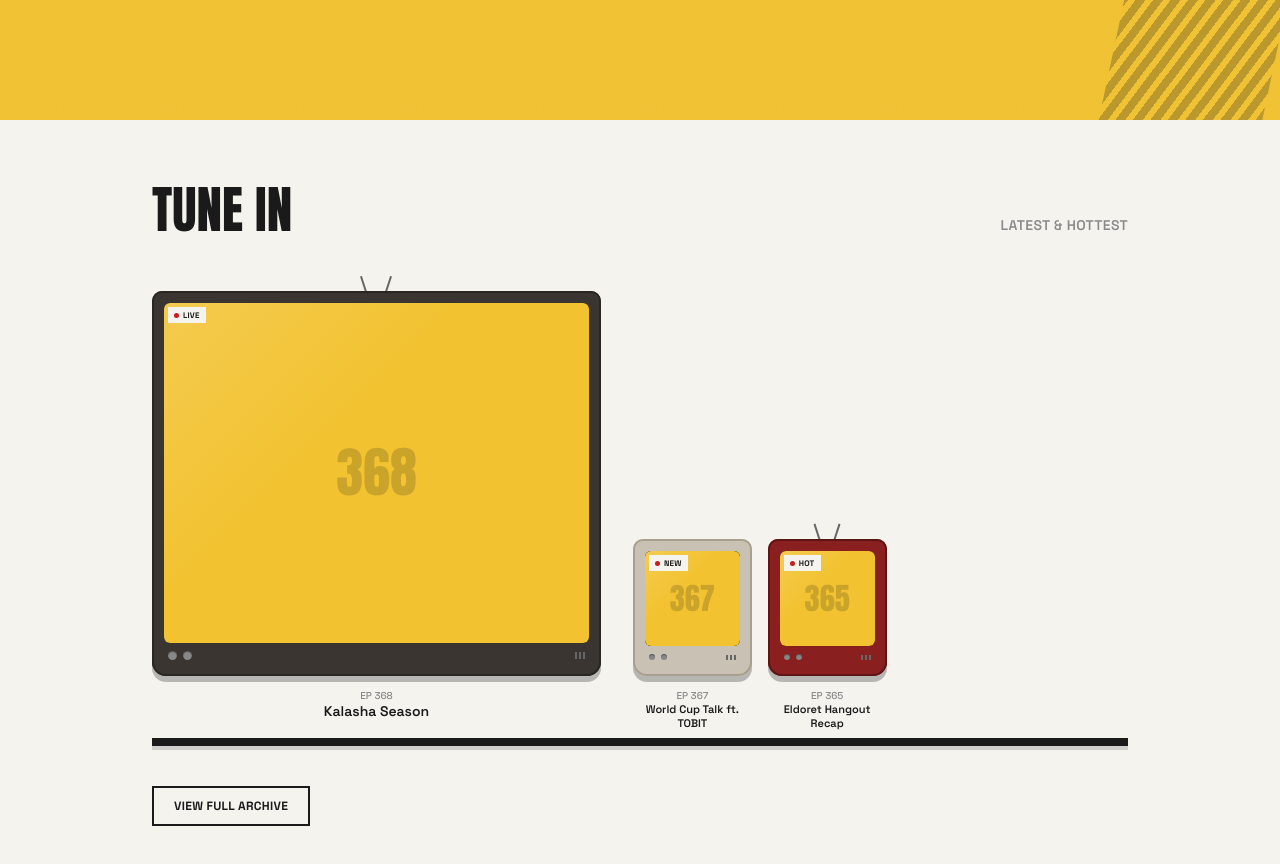
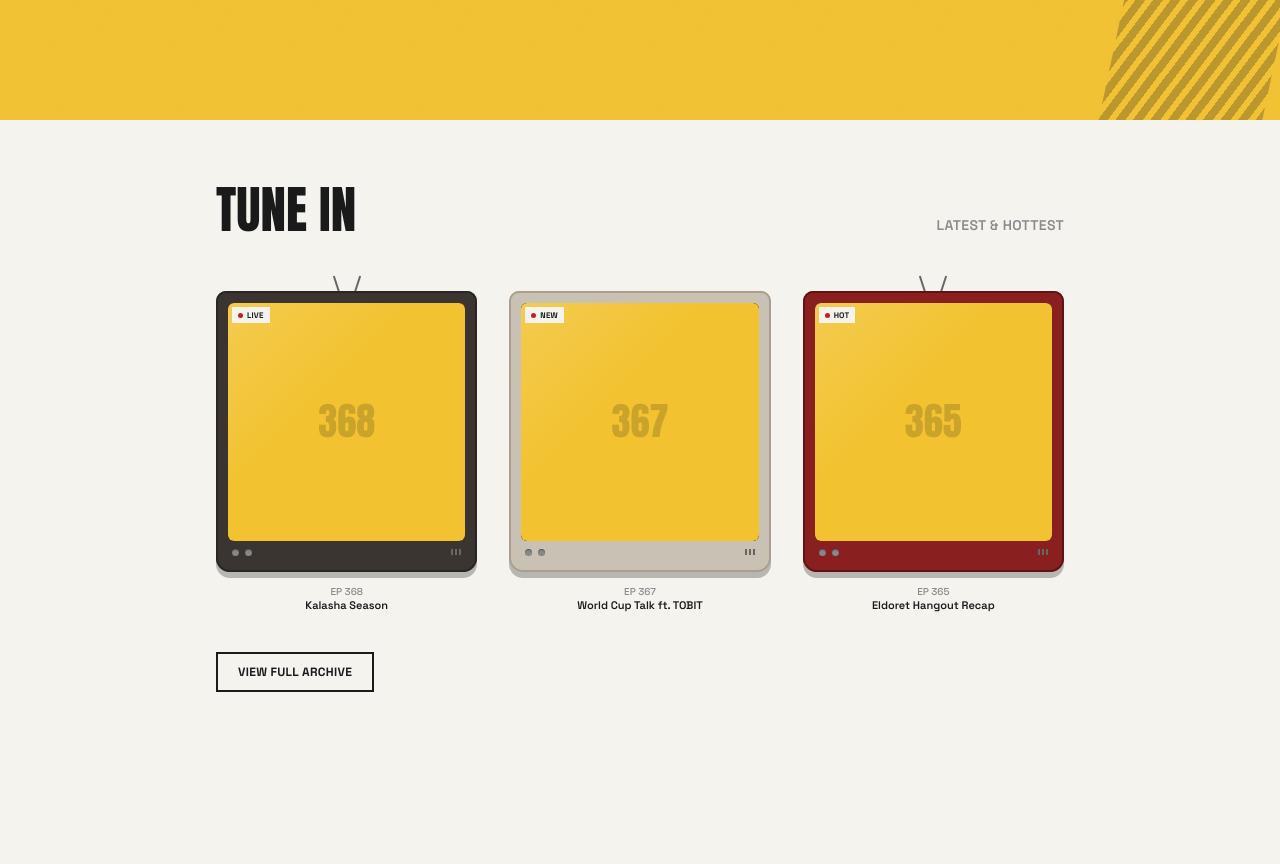
Before and after one commit to Jhny23/mic-cheque, a Next.js app in the folder mic-cheque-web/: page / in a window 1280 px wide. Shown: the part 680-1544 px from the top of the page. After the commit the page ends 1436 px from the top, so only its background shows below. Built offline with nearby package versions, Linux system fonts and the light colour scheme.

Commit message:
Simplify Tune In: equal-size TVs, remove floating disconnected shelf bar

```diff
--- a/mic-cheque-web/components/RetroTV.tsx
+++ b/mic-cheque-web/components/RetroTV.tsx
@@ -8,7 +8,6 @@ export type Episode = {
   tag: string | null;
   isStatic: boolean;
   antenna: boolean;
-  size: "large" | "small";
 };
 
 const cabinetPalettes = [
@@ -48,21 +47,16 @@ export default function RetroTV({
   }, [index]);
 
   const showStatic = ep.isStatic || !tuned;
-  const isLarge = ep.size === "large";
 
   return (
-    <div
-      className={`flex flex-col items-center ${
-        isLarge ? "w-full sm:w-[46%]" : "w-full sm:w-[24%]"
-      }`}
-    >
+    <div className="flex flex-col items-center w-full">
       <div className="flex gap-3 h-5 -mb-1">
         {ep.antenna && (
           <>
             <div
               style={{
                 width: 2,
-                height: isLarge ? 26 : 18,
+                height: 20,
                 background: "#666",
                 transform: "rotate(-18deg)",
                 transformOrigin: "bottom",
@@ -71,7 +65,7 @@ export default function RetroTV({
             <div
               style={{
                 width: 2,
-                height: isLarge ? 26 : 18,
+                height: 20,
                 background: "#666",
                 transform: "rotate(18deg)",
                 transformOrigin: "bottom",
@@ -90,10 +84,9 @@ export default function RetroTV({
         }}
       >
         <div
-          className="relative overflow-hidden bg-[#0a0a0a]"
+          className="relative overflow-hidden bg-[#0a0a0a] aspect-square"
           style={{
             borderRadius: "6px",
-            aspectRatio: isLarge ? "5/4" : "1/1",
             boxShadow: "inset 0 0 12px rgba(0,0,0,0.8)",
           }}
         >
@@ -103,7 +96,7 @@ export default function RetroTV({
             <div className="absolute inset-0 flex items-center justify-center bg-marigold">
               <span
                 className="font-display text-ink"
-                style={{ fontSize: isLarge ? "3.4rem" : "1.9rem", opacity: 0.18 }}
+                style={{ fontSize: "2.4rem", opacity: 0.18 }}
               >
                 {ep.n}
               </span>
@@ -136,8 +129,8 @@ export default function RetroTV({
                 key={i}
                 className="inline-block bg-[#888]"
                 style={{
-                  width: isLarge ? 9 : 6,
-                  height: isLarge ? 9 : 6,
+                  width: 7,
+                  height: 7,
                   borderRadius: "9999px",
                   boxShadow: "inset 0 1px 1px rgba(0,0,0,0.4)",
                 }}
@@ -149,22 +142,18 @@ export default function RetroTV({
               <span
                 key={i}
                 className="inline-block bg-[#666]"
-                style={{ width: 2, height: isLarge ? 7 : 5 }}
+                style={{ width: 2, height: 6 }}
               />
             ))}
           </div>
         </div>
       </div>
 
-      <div className="mt-3 text-center px-1 h-[34px]">
+      <div className="mt-3 text-center px-1">
         <p className="font-body font-medium text-[10px] text-static">
           EP {ep.n}
         </p>
-        <p
-          className={`font-body font-semibold text-ink leading-tight ${
-            isLarge ? "text-sm" : "text-[11px]"
-          }`}
-        >
+        <p className="font-body font-semibold text-[11px] text-ink leading-tight">
           {ep.title}
         </p>
       </div>
--- a/mic-cheque-web/components/TuneIn.tsx
+++ b/mic-cheque-web/components/TuneIn.tsx
@@ -1,37 +1,14 @@
 import RetroTV, { Episode } from "./RetroTV";
 
 const episodes: Episode[] = [
-  {
-    n: "368",
-    title: "Kalasha Season",
-    tag: "LIVE",
-    isStatic: false,
-    antenna: true,
-    size: "large",
-  },
-  {
-    n: "367",
-    title: "World Cup Talk ft. TOBIT",
-    tag: "NEW",
-    isStatic: false,
-    antenna: false,
-    size: "small",
-  },
-  {
-    n: "365",
-    title: "Eldoret Hangout Recap",
-    tag: "HOT",
-    isStatic: false,
-    antenna: true,
-    size: "small",
-  },
+  { n: "368", title: "Kalasha Season", tag: "LIVE", isStatic: false, antenna: true },
+  { n: "367", title: "World Cup Talk ft. TOBIT", tag: "NEW", isStatic: false, antenna: false },
+  { n: "365", title: "Eldoret Hangout Recap", tag: "HOT", isStatic: false, antenna: true },
 ];
 
 export default function TuneIn() {
-  const [featured, ...rest] = episodes;
-
   return (
-    <section id="episodes" className="px-6 py-16 max-w-5xl mx-auto">
+    <section id="episodes" className="px-6 py-16 max-w-4xl mx-auto">
       <div className="flex items-end justify-between mb-10">
         <h2 className="font-display uppercase leading-none text-ink text-[clamp(2rem,4.5vw,3.2rem)]">
           Tune In
@@ -41,21 +18,10 @@ export default function TuneIn() {
         </span>
       </div>
 
-      <div className="relative">
-        {/* the sets sit on this shelf — grounds the composition instead of
-            letting each TV float at its own arbitrary height */}
-        <div className="flex items-end justify-center sm:justify-start gap-6 sm:gap-8 flex-wrap sm:flex-nowrap pb-4">
-          <RetroTV ep={featured} index={0} />
-          <div className="flex items-end gap-4 w-full sm:w-auto flex-1">
-            {rest.map((ep, i) => (
-              <RetroTV ep={ep} index={i + 1} key={ep.n} />
-            ))}
-          </div>
-        </div>
-        <div
-          className="h-2 bg-ink"
-          style={{ boxShadow: "0 4px 0 rgba(0,0,0,0.15)" }}
-        />
+      <div className="grid grid-cols-1 sm:grid-cols-3 gap-8">
+        {episodes.map((ep, i) => (
+          <RetroTV ep={ep} index={i} key={ep.n} />
+        ))}
       </div>
 
       <div className="mt-10">
```
